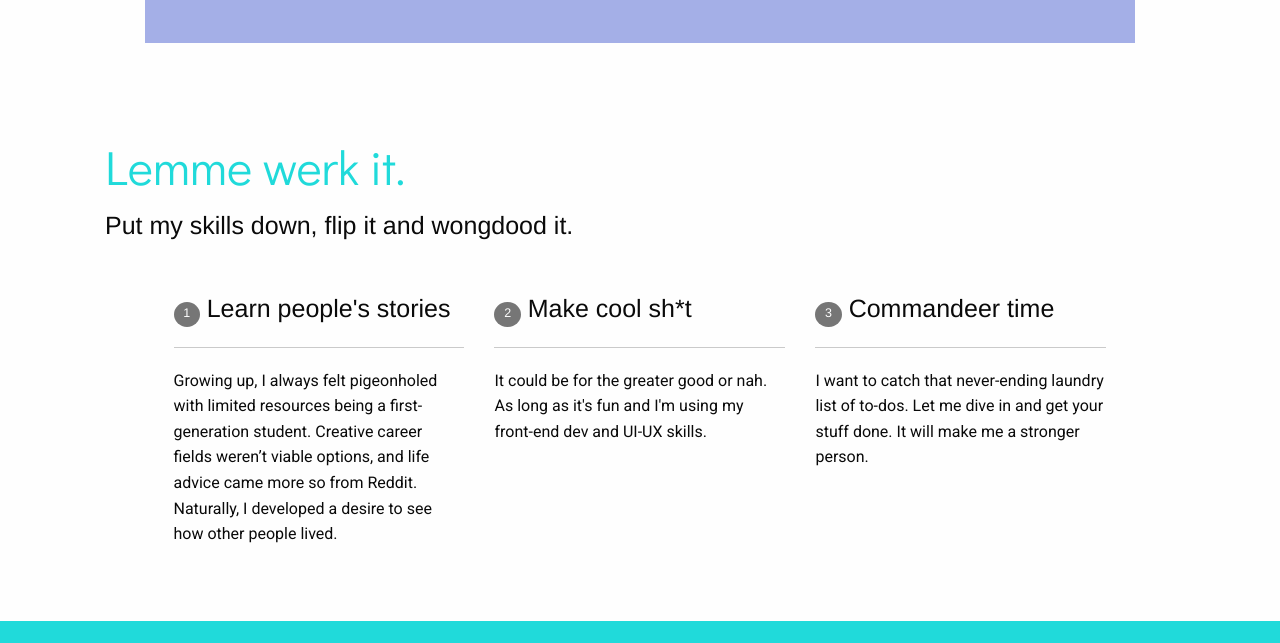
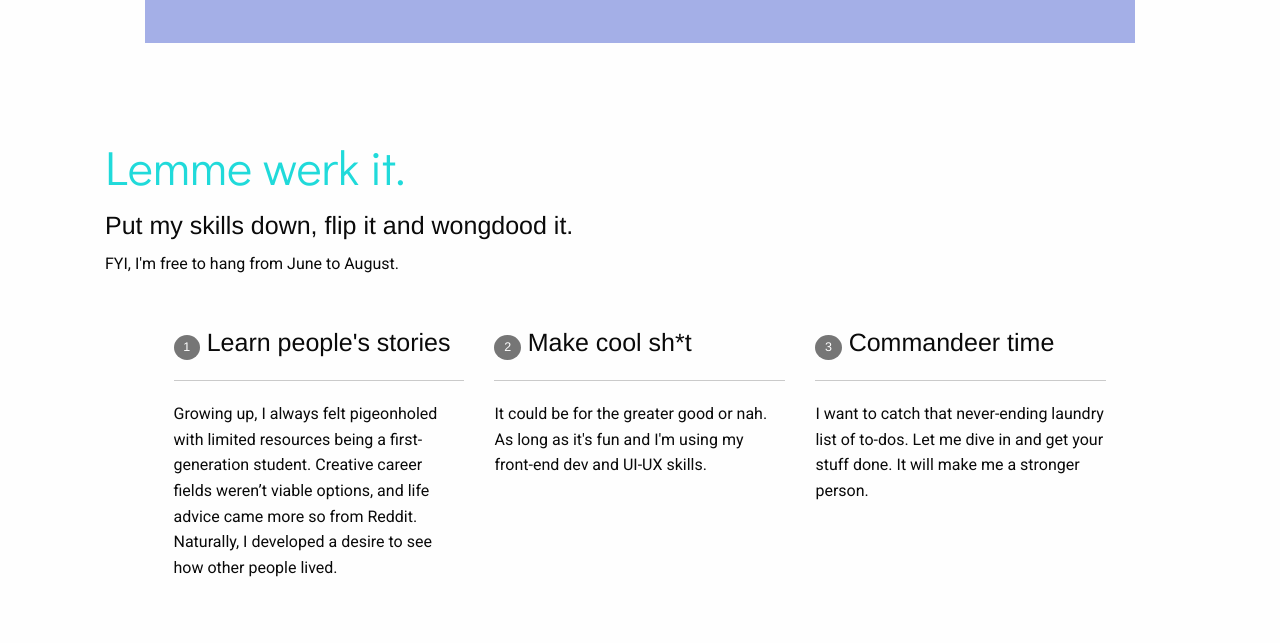
Before and after one commit to jnchau/jnchau.github.io, a plain HTML site: page index.html in a window 1280 px wide. Shown: the part 871-1514 px from the top of the page. Drawn offline with Linux system fonts and the light colour scheme; grey boxes are pictures that could not be loaded.

Commit message:
Add the time

```diff
--- a/index.html
+++ b/index.html
@@ -65,6 +65,7 @@
                   <div class="werk">
                     <h1 style="color: #20dada;">Lemme werk it.</h1>
                     <h4>Put my skills down, flip it and wongdood it.</h4>
+                    <p>FYI, I'm free to hang from June to August.</p>
                   </div>
                     <div class="wrap small-up-1 medium-up-3">
                       <div class="small-2 large-4 columns">
```
